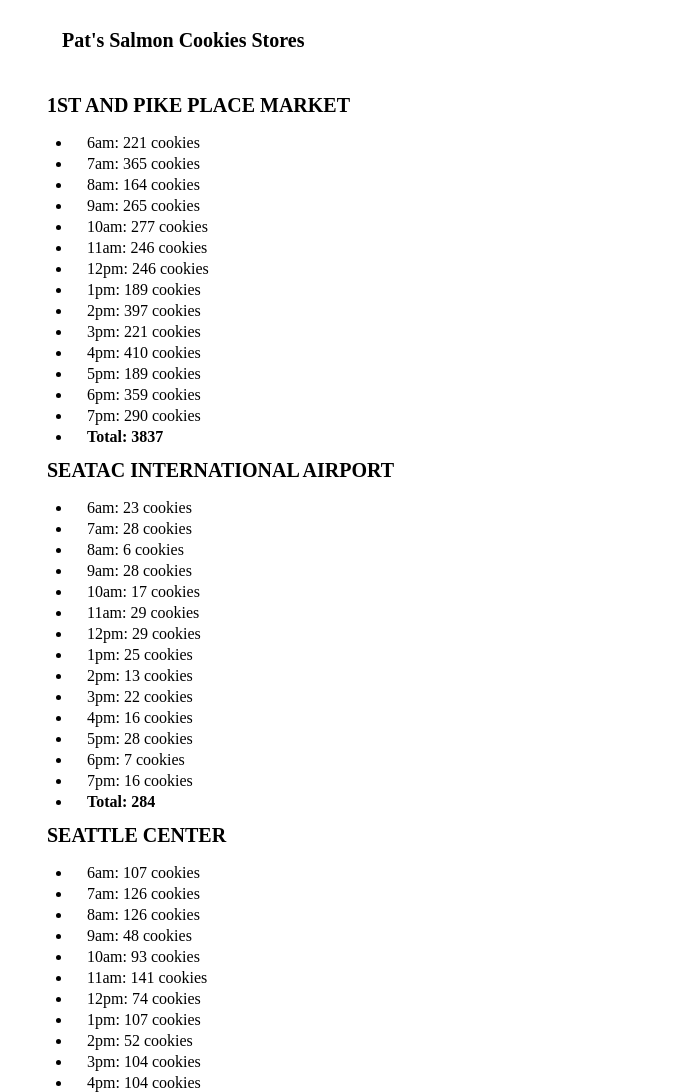
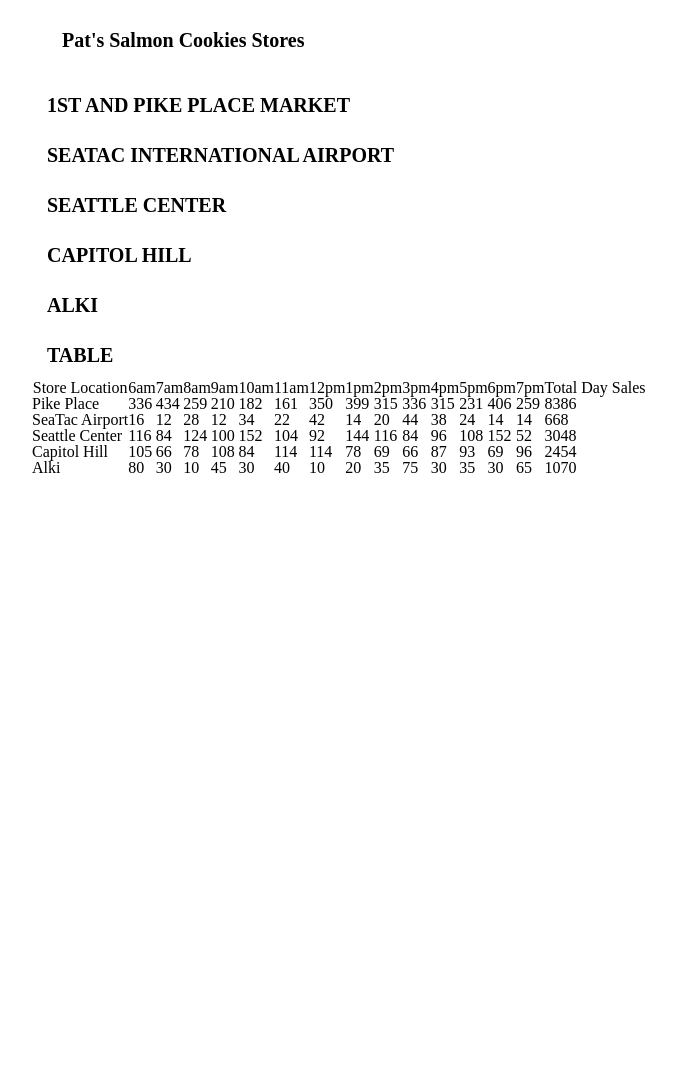
Before and after one commit to johannam999/salmon-cookie-shops, a plain HTML site: page sales.html in a window 1280 px wide. Shown: the top 1092 px of the page, without its empty margins (8-684 px from the left). After the commit the page ends 800 px from the top, so only its background shows below. Drawn offline with Linux system fonts and the light colour scheme.

Commit message:
pushing finished js assignment

```diff
--- a/js/app.js
+++ b/js/app.js
@@ -1,59 +1,147 @@
 'use strict';
 
 var hours = ['6am','7am','8am','9am','10am','11am','12pm','1pm','2pm','3pm','4pm','5pm','6pm','7pm'];
-var storePike = {
-  minCustomerPH: 23,
-  maxCustomerPH: 65,
-  averageCookiesPCustomer: 6.3,
-  totalCustomerPH :[],
-  totalSoldPH:[],
-  totalDaySales:0,
+//var storeLocation = ['pikePlace', 'seaTac', 'seattleCenter', 'capitolHill','alki'];
+var storeList = [];
+var cookiesTable = document.getElementById('cookies');
+function Store(storeLocation, minCustomerPH, maxCustomerPH, averageCookiesPCustomer) {
+  this.storeLocation = storeLocation;
+  this.minCustomerPH = minCustomerPH;
+  this.maxCustomerPH = maxCustomerPH;
+  this.averageCookiesPCustomer = averageCookiesPCustomer;
+  this.totalCustomerPH = [];
+  this.totalSoldPH = [];
+  this.totalDaySales = 0;
+  storeList.push(this);
+}
 
-
-  rndmcustomerPH: function() {
+Store.prototype.rndmcustomerPH = function() {
   for (var i = 0; i < hours.length; i++){
     this.totalCustomerPH.push(Math.floor(Math.random() * (this.maxCustomerPH - this.minCustomerPH+1)) + this.minCustomerPH);
   }
-  },
-
-  calcSalesPH: function(){
+};
+Store.prototype.calcSalesPH = function(){
   this.rndmcustomerPH();
-    for (var j = 0; j < this.totalCustomerPH.length; j++){
-      var hourlySales = this.totalCustomerPH[j] * this.averageCookiesPCustomer;
+  for (var i = 0; i < this.totalCustomerPH.length; i++){
+    var hourlySales = this.totalCustomerPH[i] *  Math.ceil(this.averageCookiesPCustomer);
     this.totalSoldPH.push(hourlySales);
     this.totalDaySales += hourlySales;
   }
-  },
-  /*calcTotalDaySales: function(){
+};
+Store.prototype.calcTotalDaySales = function(){
   this.calcSalesPH();
   for ( var k = 0; k < this.totalSoldPH.length; k++){
     this.totalDaySales += this.totalSoldPH[k];
     //console.log(this.totalCustomerPH[k], 'customers from inside loop' );
   }
-  },*/
+};
+Store.prototype.render = function(){
+  this.calcTotalDaySales();
+  var trEl = document.createElement('tr');
+  var tdEl = document.createElement ('td');
 
-  render: function(){
-    this.calcSalesPH();
 
-    var ulEl = document.getElementById('pikep');
-    for (var l = 0; l < this.totalSoldPH.length; l++){
+  tdEl.textContent=this.storeLocation;
+  trEl.appendChild(tdEl);
+  for( var i = 0; i < hours.length; i++){
+    tdEl = document.createElement('td');
+    tdEl.textContent = this.totalSoldPH[i];
+    trEl.appendChild(tdEl);
+  }
+  tdEl = document.createElement('td');
+  tdEl.textContent = this.totalDaySales;
+  trEl.appendChild(tdEl);
+  cookiesTable.append(trEl);
+
+
+};
+
+function makeHeaderRow(){
+
+  var trEl = document.createElement('tr');
+  var thEl = document.createElement('th');
+  thEl.textContent = 'Store Location';
+  trEl.appendChild(thEl);
+  for (var i = 0; i < hours.length; i++) {
+    thEl = document.createElement('th');
+    thEl.textContent = hours[i];
+    trEl.appendChild(thEl);
+  }
+  thEl = document.createElement('th');
+  thEl.textContent = 'Total Day Sales';
+  trEl.appendChild(thEl);
+
+  cookiesTable.append(trEl);
+
+}
+function cookieRows() {
+  makeHeaderRow();
+  for (var i = 0; i< storeList.length; i++){
+    storeList[i].render();
+  }
+}
+
+/*var ulEl = document.getElementById('pikep');
+  for (var i = 0; i < this.totalSoldPH.length; i++){
     var liEl = document.createElement('li');
-      liEl.textContent = hours[l] + ': ' + Math.round(this.totalSoldPH[l]) + ' cookies';
+    liEl.textContent = hours[i] + ': ' + Math.floor(this.totalSoldPH[i]) + ' cookies';
     ulEl.appendChild(liEl);
 
   }
   //this.calcTotalDaySales();
   liEl = document.createElement('li');
-    liEl.textContent = 'Total: ' + Math.round(this.totalDaySales);
+  liEl.textContent = 'Total: ' + this.totalDaySales;
 	ulEl.appendChild(liEl);
+*/
+
+new Store('Pike Place',23, 65, 6.3);
+new Store('SeaTac Airport', 3, 24, 1.2);
+new Store('Seattle Center', 11, 38, 3.7);
+new Store('Capitol Hill', 20, 38, 2.3);
+new Store('Alki', 2, 16, 4.6);
+
+cookieRows();
+
+/*
+function makeHeaderRow(){
+
+  var trEl = document.createElement('tr');
+  var thEl = document.createElement('th');
+  thEl.textContent = 'Name';
+  trEl.appendChild('thEl');
+
+  thEl = document.createElement('th');
+  thEl.textContent = 'Color';
+  trEl.appendChild(thEl);
+
+  thEl = document.createElement('th');
+  thEl.textContent = 'Tail Size';
+  trEl.appendChild(thEl);
+
+  catTable.append(trEl);
 }
-};
+function cookieRows()
+//makeHeaderRow() /// here or below
+{	for (var i = 0; i< storeList.length; i++){
+  storeList[i].render();
+}
 
 
-storePike.render();
+}
+//makeHeaderRow()
+cookieRows();
 
 
 
+
+
+
+
+
+
+
+
+/*
 var storeSeaTac = {
   minCustomerPH: 3,
   maxCustomerPH: 24,
@@ -241,43 +329,4 @@ var storeAlki = {
 storeAlki.calcTotalDaySales();
 console.log(storeAlki.totalDaySales);
 storeAlki.render();
-
-/*
-var tr El = document.createElement('tr');
-var tdEl = document.createElement ('td');
-tdEl.textContent=this.name;
-trEl.appendChild(tdEl);
-
-tdEl = document.createElement('td');
-td.textContent = this.color;
-trEl.appendChild(tdEl);
-
-tdEl = document.createElement('td');
-td.textContent = this.tailSize;
-trEl.appendChild(tdEl);
-
-function makeHeaderRow(){
-
-	var trEl = document.createElement('tr');
-	var thEl = document.createElement('th');
-	thEl.textContent = 'Name';
-	trEl.appendChild('thEl');
-
-	thEl = document.createElement('th');
-	thEl.textContent = 'Color';
-	trEl.appendChild(thEl);
-
-	thEl = document.createElement('th');
-	thEl.textContent = 'Tail Size';
-	trEl.appendChild(thEl);
-
-	catTable.append(trEl);
-}
-function makeCatRows()
-makeHeaderRow() /// here or below
-{	for (var i = 0; i< allCat.length; i++){
-		allCats[i].render();
-		}
-	}
-makeHeaderRow()
-makeCatRows();*/
+*/
--- a/sales.html
+++ b/sales.html
@@ -27,6 +27,8 @@
         <h2> Alki </h2>
         <ul id= "alki"> </ul>
 
+        <h2>Table</h2>
+        <table id="cookies"></table>
 
 
     <script src="js/app.js"></script>
```
Lines whose indentation alone changed are shown as unchanged.
